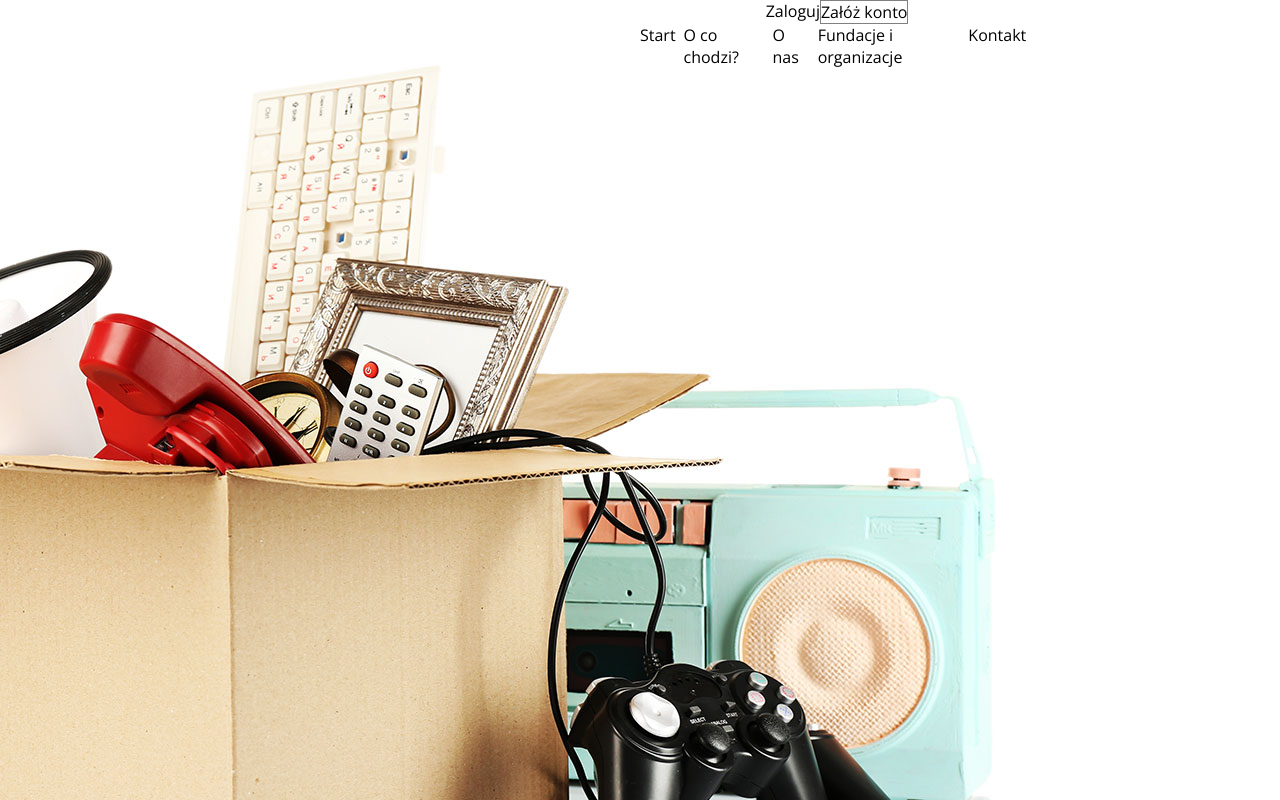
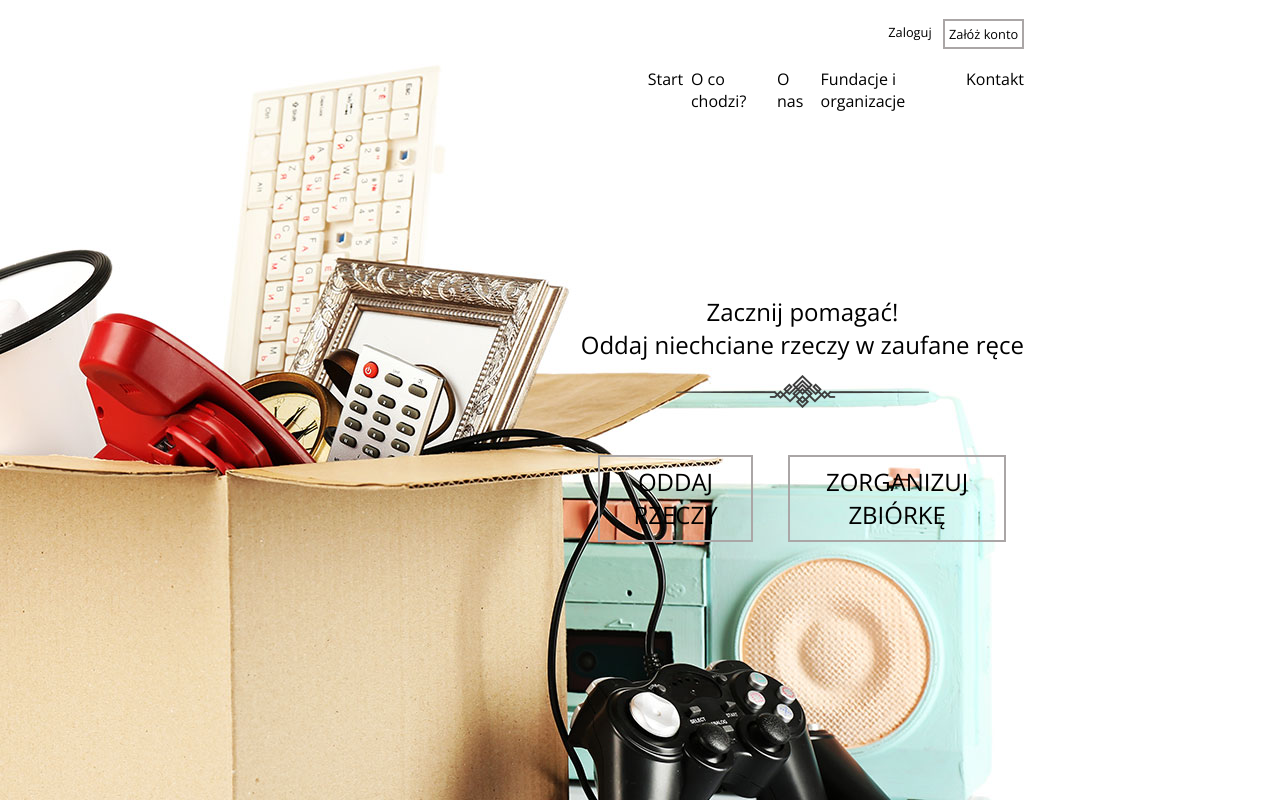
Before and after one commit to hencel/give-your-stuff, a React (Create React App) app: page / in a window 1280 px wide. Shown: the top 800 px of the page. Built offline with nearby package versions, Linux system fonts and the light colour scheme.

Commit message:
Header with everything elements

```diff
--- a/package.json
+++ b/package.json
@@ -3,6 +3,7 @@
   "version": "0.1.0",
   "private": true,
   "dependencies": {
+    "node-sass": "^4.12.0",
     "react": "^16.8.6",
     "react-dom": "^16.8.6",
     "react-scripts": "3.0.1"
--- a/src/App.js
+++ b/src/App.js
@@ -1,5 +1,5 @@
 import React, {Component} from 'react';
-import './App.css';
+import './App.scss';
 import Header from './Header';
 import StatsInfo from './StatsInfo';
 import FourStepsInfo from './FourStepsInfo';
--- /dev/null
+++ b/src/App.scss
@@ -0,0 +1,90 @@
+* {
+  margin: 0;
+  padding: 0;
+  font-family: 'Open Sans', sans-serif;
+}
+header {
+  width: 100%;
+  background-color: white;
+  display: flex;
+
+  .headerImages {
+    width: 50%;
+  }
+  .logingBar {
+    display: flex;
+    justify-content: flex-end;
+    padding: 5% 0;
+    list-style: none;
+    font-size: 0.8em;
+    li {
+      margin-left: 2%;
+      padding: 1%;
+      &:nth-child(2) {
+        border: 2px solid rgb(170, 166, 166);
+      }
+    }
+  }
+  nav {
+    display: block;
+    width: 50%;
+    padding-right: 20%;
+    max-height: 20vh;
+    position: relative;
+    .navBar {
+      display: flex;
+      justify-content: space-between;
+      list-style: none;
+
+      li {
+        padding-left: 2%;
+      }
+    }
+  }
+  .headerContent {
+    position: absolute;
+    bottom: 30%;
+    right: 20%;
+    font-size: 1.5em;
+    text-align: center;
+    img {
+      padding: 3% 0 5% 0;
+    }
+    ul {
+      display: flex;
+      justify-content: space-between;
+      list-style: none;
+      li {
+        flex-direction: row;
+        border: 2px solid rgb(170, 166, 166);
+        margin: 4%;
+        padding: 2%;
+      }
+    }
+  }
+}
+
+
+
+
+.StatsInfo {
+  height: 200px;
+  background-color: yellow;
+}
+.FourStepsInfo {
+  height: 200px;
+  background-color: green;
+}
+.AboutUs {
+  height: 200px;
+  background-color: yellow;
+}
+.ChantriesList {
+  height: 200px;
+  background-color: green;
+}
+
+.Contact {
+  height: 200px;
+  background-color: yellow;
+}
--- a/src/Header.js
+++ b/src/Header.js
@@ -1,47 +1,21 @@
 import React, {Component} from 'react';
 import header_start_img from './images/header_start_img.jpg';
+import decoration from './images/decoration.png';
 
 
 class Header extends Component {
   render() {
     return (
+      <React.Fragment>
         <header>
           <div className={'headerImages'}>
-          <img src={header_start_img} alt={''} />
+            <img src={header_start_img} alt={'Packed staff'} />
           </div>
-        <HeaderContent />
-      </header>
-    )
-  }
-}
-
-class HeaderContent extends Component {
-  render() {
-    return (
           <nav>
-        <LogingPanel />
-        <NavBar />
-      </nav>
-    )
-  }
-}
-
-class LogingPanel extends Component {
-  render() {
-    return (
-      <div className={'blockBar'}>
-        <div className={'logingBar'}>
-          <div className={'signIn'}>Zaloguj</div>
-          <div className={'register'}>Załóż konto</div>
-        </div>
-      </div>
-    )
-  }
-}
-class NavBar extends Component {
-  render() {
-    return (
-      <div className={'blockBar'}>
+          <ul className={'logingBar'}>
+            <li>Zaloguj</li>
+            <li>Załóż konto</li>
+          </ul>
           <ul className={'navBar'}>
             <li>Start</li>
             <li>O co chodzi?</li>
@@ -49,7 +23,20 @@ class NavBar extends Component {
             <li>Fundacje i organizacje</li>
             <li>Kontakt</li>
           </ul>
+        </nav>
+
+        <div className={'headerContent'}>
+          <div>Zacznij pomagać!</div>
+          <div>Oddaj niechciane rzeczy w zaufane ręce</div>
+          <img src={decoration} alt={'Decoration element'} />
+          <ul>
+            <li>ODDAJ RZECZY</li>
+            <li>ZORGANIZUJ ZBIÓRKĘ</li>
+          </ul>
         </div>
+        </header>
+      </React.Fragment>
+
     )
   }
 }
```
Also changed, not shown: src/images/decoration.png (added), 1 other file (tests, documents, lock files or other folders). Lines whose indentation alone changed are shown as unchanged.
